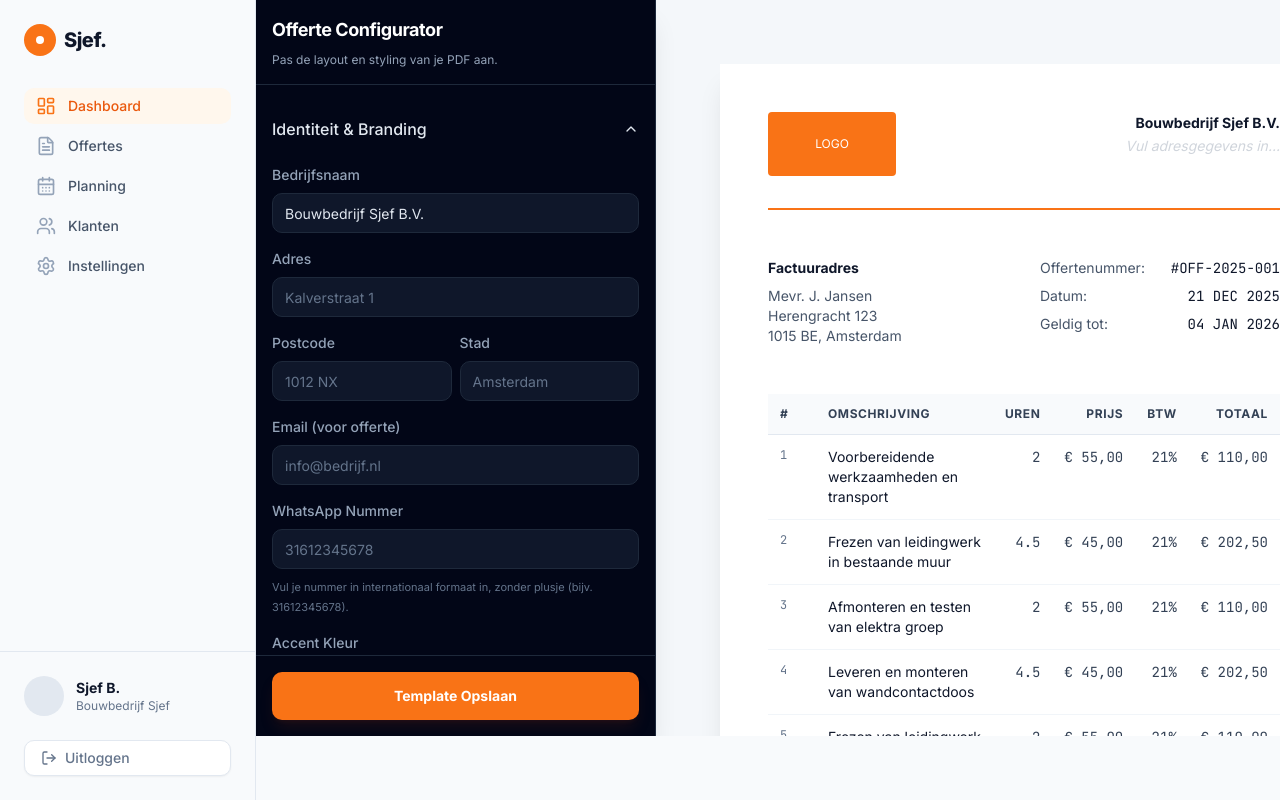
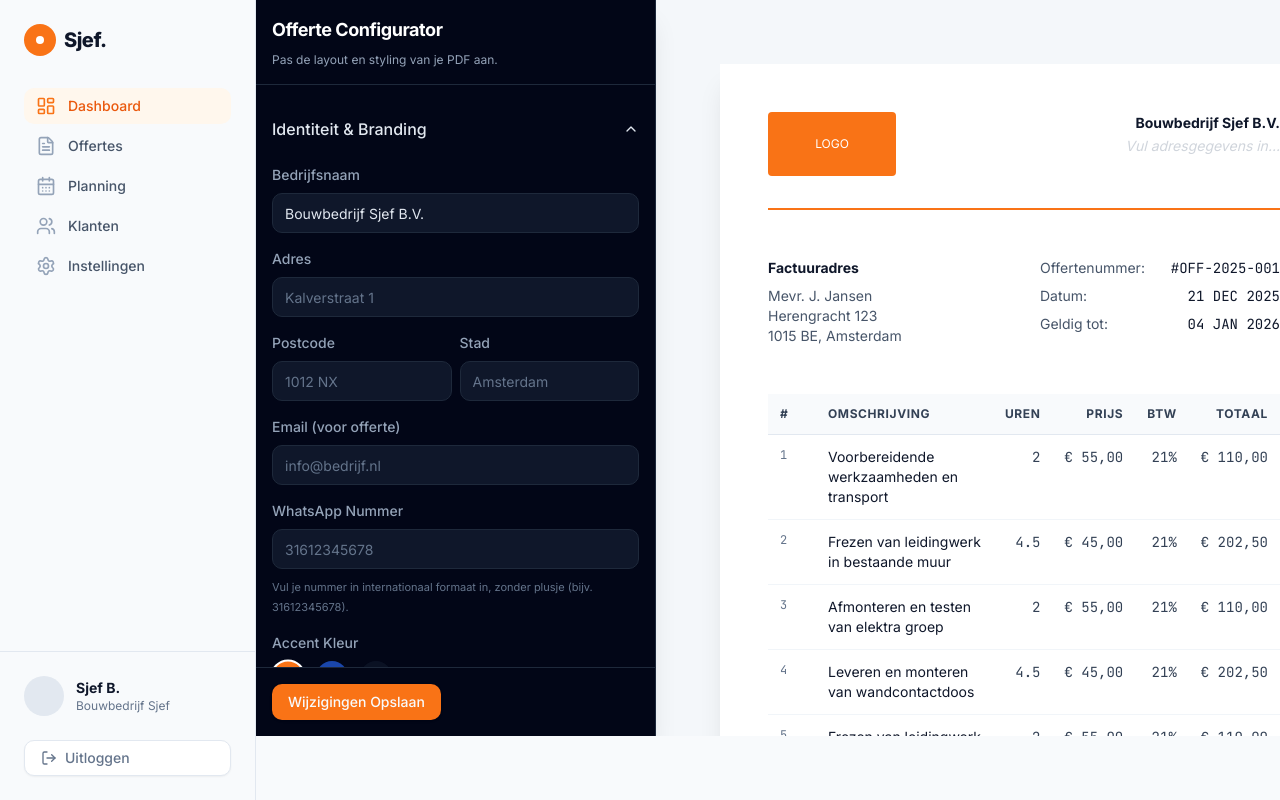
Before and after one commit to aronb77/sjef-dashboard, a Next.js app: page /dashboard/settings in a window 1280 px wide. Shown: the top 800 px of the page. Built offline with nearby package versions, Linux system fonts and the light colour scheme; no server answers.

Commit message:
fix: commit remaining settings page changes

```diff
--- a/app/dashboard/settings/page.tsx
+++ b/app/dashboard/settings/page.tsx
@@ -306,14 +306,14 @@ function EditorSidebar({ config, isLoading, isSaving, updateConfig, handleSave,
                 <Button
                     onClick={handleSave}
                     disabled={isSaving || isLoading}
-                    className="w-full bg-orange-500 hover:bg-orange-600 text-white font-bold h-12 shadow-lg shadow-orange-900/20 disabled:opacity-50"
+                    className="..." // je classes
                 >
                     {isSaving ? (
                         <>
                             <Loader2 className="mr-2 h-4 w-4 animate-spin" />
-                            Opslaan...
+                            Verwerken...
                         </>
-                    ) : "Template Opslaan"}
+                    ) : "Wijzigingen Opslaan"} {/* <--- Aangepast */}
                 </Button>
             </div>
         </div>
```
